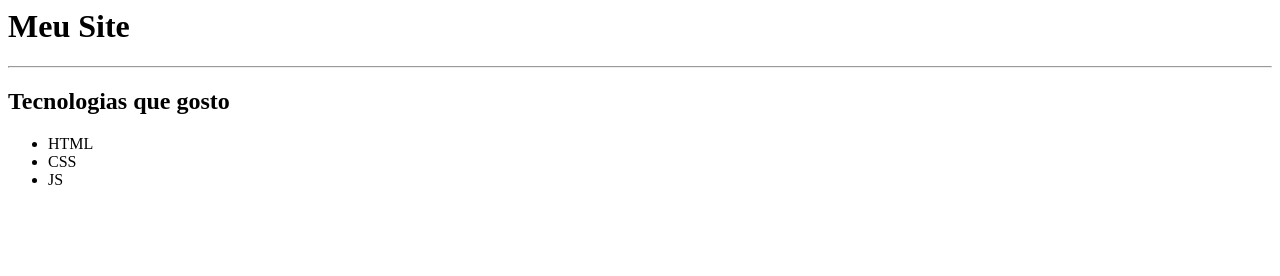
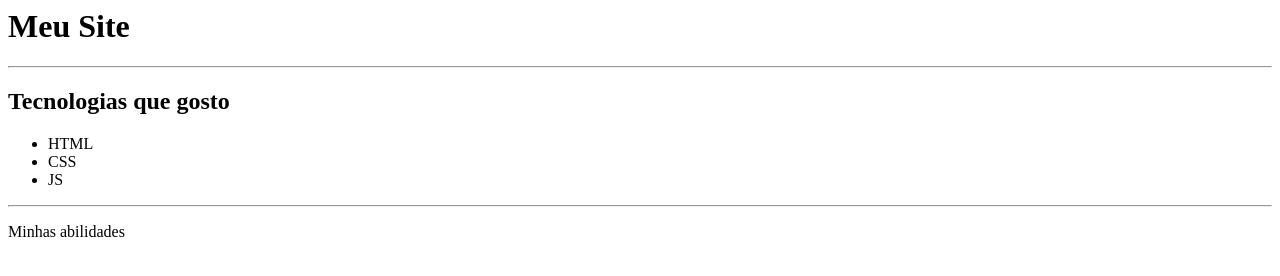
Before and after one commit to JPetroni22/Meu-site, a plain HTML site: page index.html in a window 1280 px wide. Drawn offline with Linux system fonts and the light colour scheme.

Commit message:
Adicionei minhas habilidades

```diff
--- a/index.html
+++ b/index.html
@@ -11,5 +11,7 @@
             <li>CSS</li>
             <li>JS</li>
         </ul>
+        <hr/>
+        <p>Minhas abilidades</p>
     </body>
 </html>
```
